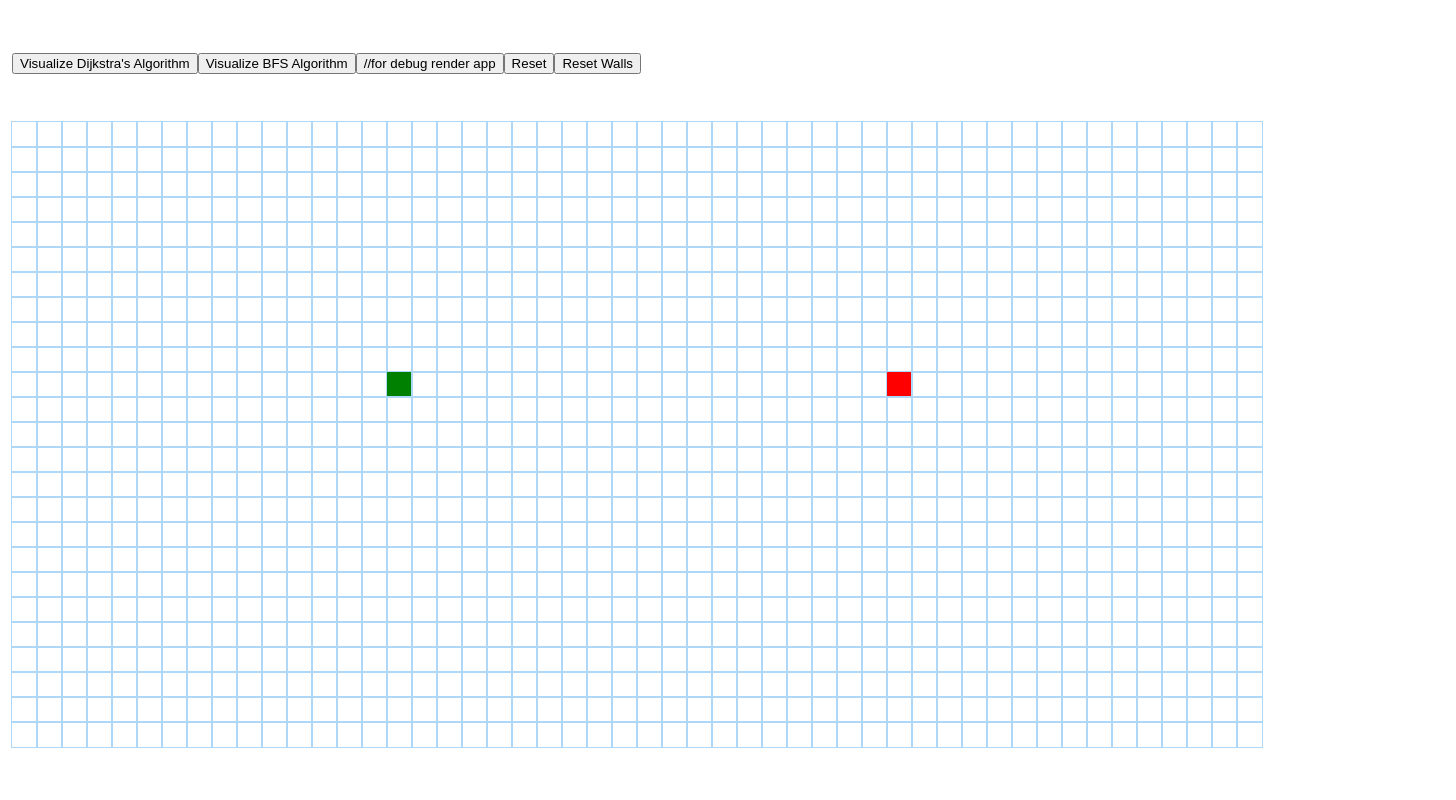
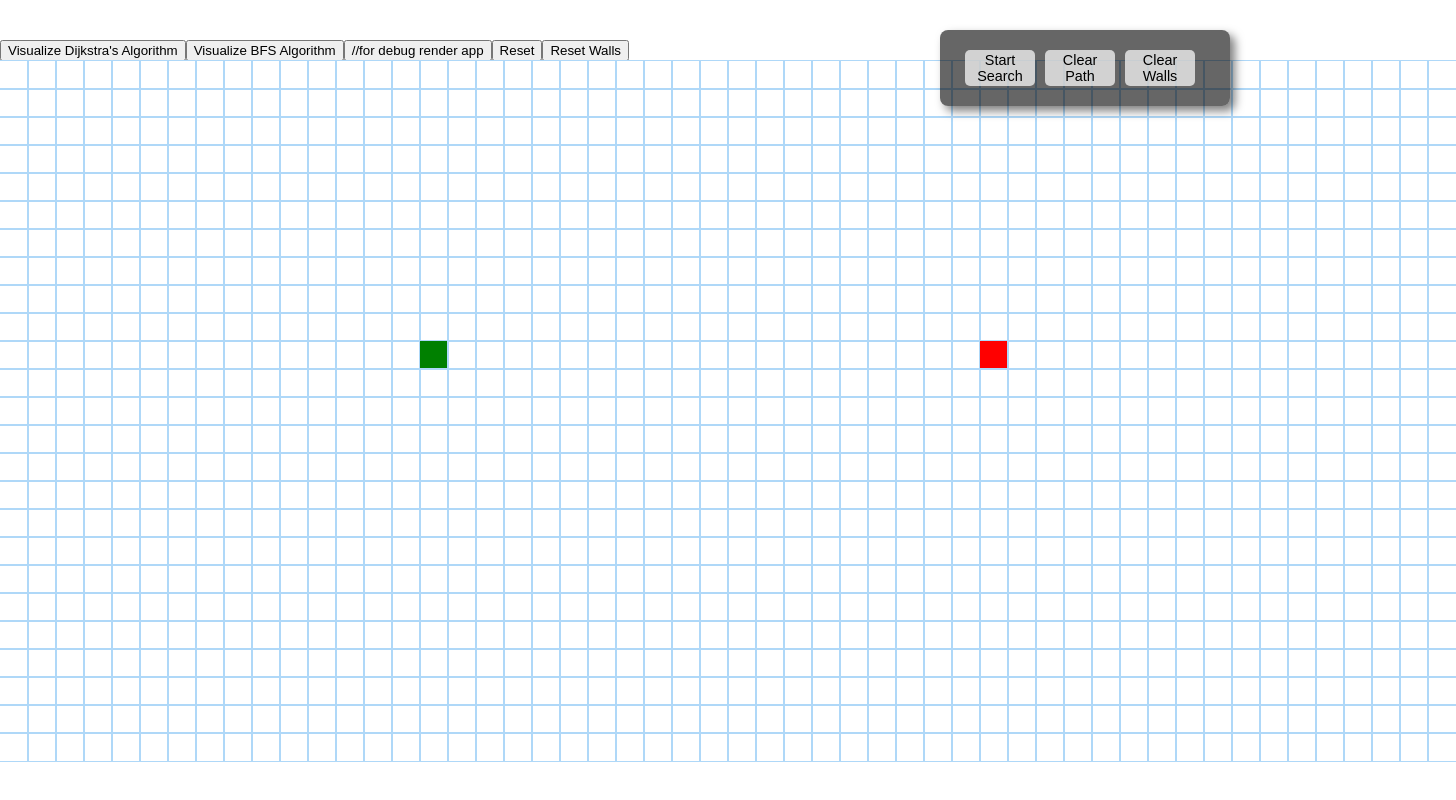
Before and after one commit to kirito22037/hello-mars-, a React (Create React App) app: page / in a window 1280 px wide. Shown: the whole page, 1456 px wide, since content can reach past the window. Built offline with nearby package versions, Linux system fonts and the light colour scheme.

Commit message:
add more rows and columns , and remove space btw rows

```diff
--- a/src/App.js
+++ b/src/App.js
@@ -1,10 +1,13 @@
 import React from 'react';
 import GridLayout from './components/GridLayout';
+import ControlPanel from './components/controlPanel';
+//import AlgoPanel from './components/AlgoPanel';
 
 function App() {
   return (
     <div className="app">
       <GridLayout />
+      <ControlPanel/>
     </div>
   );
 }
--- /dev/null
+++ b/src/components/AlgoPanel.jsx
@@ -0,0 +1,137 @@
+import React from 'react';
+
+const AlgoPanel = () =>{
+
+    return(
+        <div id="algorithm_panel" className="panel right_panel">
+            <header><h2 className="header_title">Select Algorithm</h2></header>
+
+            <div className="accordion">
+                <h3 id="astar_header"><a href="#">A*</a></h3>
+                <div id="astar_section" className="finder_section">
+                    <header className="option_header">
+                        <h3>Heuristic</h3>
+                    </header>
+                    <div id="astar_heuristic" className="sub_options">
+                        <input type="radio" name="astar_heuristic" value="manhattan" checked />
+                        <label className="option_label">Manhattan</label> <br/>
+                        <input type="radio" name="astar_heuristic" value="euclidean"/>
+                        <label className="option_label">Euclidean</label> <br/>
+                        <input type="radio" name="astar_heuristic" value="octile"/>
+                        <label className="option_label">Octile</label> <br/>
+                        <input type="radio" name="astar_heuristic" value="chebyshev"/>
+                        <label className="option_label">Chebyshev</label> <br/>
+                    </div>
+
+                    <header className="option_header">
+                        <h3>Options</h3>
+                    </header>
+                    <div className="optional sub_options">
+                        <input type="checkbox" className="allow_diagonal" checked/>
+                        <label className="option_label">Allow Diagonal</label> <br/>
+                        <input type="checkbox" className="bi-directional"/>
+                        <label className="option_label">Bi-directional</label> <br/>
+                        <input type="checkbox" className="dont_cross_corners"/>
+                        <label className="option_label">Don't Cross Corners</label> <br/>
+                        <input className="spinner" name="astar_weight" value="1"/>
+                        <label className="option_label">Weight</label> <br/>
+                    </div>
+                </div>
+
+                <h3 id="ida_header"><a href="#">IDA*</a></h3>
+                <div id="ida_section" className="finder_section">
+                <header className="option_header">
+                    <h3>Heuristic</h3>
+                </header>
+                <div id="ida_heuristic" className="sub_options">
+                    <input type="radio" name="ida_heuristic" value="manhattan" checked />
+                    <label className="option_label">Manhattan</label> <br/>
+                    <input type="radio" name="ida_heuristic" value="euclidean"/>
+                    <label className="option_label">Euclidean</label> <br/>
+                    <input type="radio" name="ida_heuristic" value="octile"/>
+                    <label className="option_label">Octile</label> <br/>
+                    <input type="radio" name="ida_heuristic" value="chebyshev"/>
+                    <label className="option_label">Chebyshev</label> <br/>
+                </div>
+                <header className="option_header">
+                    <h3>Options</h3>
+                </header>
+                <div className="optional sub_options">
+                    <input type="checkbox" className="allow_diagonal" checked/>
+                    <label className="option_label">Allow Diagonal</label> <br/>
+                    <input type="checkbox" className="dont_cross_corners"/>
+                    <label className="option_label">Don't Cross Corners</label> <br/>
+                    <input className="spinner" name="astar_weight" value="1"/>
+                    <label className="option_label">Weight</label> <br/>
+                    <input className="spinner" name="time_limit" value="10"/>
+                    <label className="option_label">Seconds limit</label> <br/>
+                    <input type="checkbox" className="track_recursion" checked />
+                    <label className="option_label">Visualize recursion</label> <br/>
+                </div>
+                </div>
+
+                <h3 id="breadthfirst_header"><a href="#">Breadth-First-Search</a></h3>
+                <div id="breadthfirst_section" className="finder_section">
+                <header className="option_header">
+                    <h3>Options</h3>
+                </header>
+                <div className="optional sub_options">
+                    <input type="checkbox" className="allow_diagonal" checked/>
+                    <label className="option_label">Allow Diagonal</label> <br/>
+                    <input type="checkbox" className="bi-directional"/>
+                    <label className="option_label">Bi-directional</label> <br/>
+                    <input type="checkbox" className="dont_cross_corners"/>
+                    <label className="option_label">Don't Cross Corners</label> <br/>
+                </div>
+                </div>
+
+                <h3 id="bestfirst_header"><a href="#">Best-First-Search</a></h3>
+                <div id="bestfirst_section" className="finder_section">
+                <header className="option_header">
+                    <h3>Heuristic</h3>
+                </header>
+                <div id="bestfirst_heuristic" className="sub_options">
+                    <input type="radio" name="bestfirst_heuristic" value="manhattan" checked />
+                    <label className="option_label">Manhattan</label> <br/>
+                    <input type="radio" name="bestfirst_heuristic" value="euclidean"/>
+                    <label className="option_label">Euclidean</label> <br/>
+                    <input type="radio" name="bestfirst_heuristic" value="octile"/>
+                    <label className="option_label">Octile</label> <br/>
+                    <input type="radio" name="bestfirst_heuristic" value="chebyshev"/>
+                    <label className="option_label">Chebyshev</label> <br/>
+                </div>
+
+                <header className="option_header">
+                    <h3>Options</h3>
+                </header>
+                <div className="optional sub_options">
+                    <input type="checkbox" className="allow_diagonal" checked/>
+                    <label className="option_label">Allow Diagonal</label> <br/>
+                    <input type="checkbox" className="bi-directional"/>
+                    <label className="option_label">Bi-directional</label> <br/>
+                    <input type="checkbox" className="dont_cross_corners"/>
+                    <label className="option_label">Don't Cross Corners</label> <br/>
+                </div>
+                </div>
+
+                <h3 id="dijkstra_header"><a href="#">Dijkstra</a></h3>
+                <div id="dijkstra_section" className="finder_section">
+                <header className="option_header">
+                    <h3>Options</h3>
+                </header>
+                <div className="optional sub_options">
+                    <input type="checkbox" className="allow_diagonal" checked/>
+                    <label className="option_label">Allow Diagonal</label> <br/>
+                    <input type="checkbox" className="bi-directional"/>
+                    <label className="option_label">Bi-directional</label> <br/>
+                    <input type="checkbox" className="dont_cross_corners"/>
+                    <label className="option_label">Don't Cross Corners</label> <br/>
+                </div>
+                </div>
+
+            </div>
+        </div>
+    )
+};
+
+export default AlgoPanel;
--- a/src/components/Cell.css
+++ b/src/components/Cell.css
@@ -1,6 +1,6 @@
 .cell {
-    width: 25px;
-    height: 25px;
+    width: 28px;
+    height: 28px;
     outline: 1px solid rgb(175, 216, 248);
     display: inline-block;
   }
--- a/src/components/GridLayout.css
+++ b/src/components/GridLayout.css
@@ -1,12 +1,8 @@
-.grid {
-    margin-top: 3rem;
-  }
-
 .row{
   display: flex;
 }
 
 .center-layout{
     margin : auto;
-    min-width: 1256px;
+    min-width: 1456px;
 }
--- /dev/null
+++ b/src/components/Panel.css
@@ -0,0 +1,35 @@
+.panel {
+    position: fixed;
+    padding: 20px;
+    background-color: rgba(0, 0, 0, 0.6);
+    color: #fff;
+    border-radius: 8px;
+    box-shadow: 5px 5px 10px rgba(0, 0, 0, 0.5);
+    cursor: default;
+}
+
+.right_panel {
+    width: 250px;
+    top : 30px;
+    right: 50px;
+}
+
+.button {
+    border: none;
+    background: rgba(255, 255, 255, 0.7);
+    border-radius: 5px;
+    font-size: 90%;
+    cursor: pointer;
+    padding: 2px 8px;
+    margin: 0 2%;
+    width: 28%;
+}
+
+.button:hover {
+    background: rgba(255, 255, 255, 0.9);
+}
+
+#algorithm_panel {
+    right: 20px;
+    top: 20px;
+}
--- /dev/null
+++ b/src/components/controlPanel.jsx
@@ -0,0 +1,15 @@
+import React from 'react';
+import './Panel.css';
+
+const ControlPanel = () =>{
+
+    return(
+        <div id="play_panel" className="panel right_panel" draggable={ true } >
+            <button id="button1" className="button">Start Search</button>
+            <button id="button2" className="button">Clear Path</button>
+            <button id="button3" className="button">Clear Walls</button>
+        </div>
+    );
+};
+
+export default ControlPanel;
--- a/src/components_utils/gridToggle.js
+++ b/src/components_utils/gridToggle.js
@@ -2,7 +2,7 @@ const getInitialGrid = (START_CELL_ROW,START_CELL_COL,FINISH_CELL_ROW,FINISH_CEL
     const grid = [];
     for (let row = 0; row < 25; row++) {
       const currentRow = [];
-      for (let col = 0; col < 50; col++) {
+      for (let col = 0; col < 52; col++) {
         currentRow.push(createNode(col, row , START_CELL_ROW,START_CELL_COL,FINISH_CELL_ROW,FINISH_CELL_COL));
       }
       grid.push(currentRow);
```
